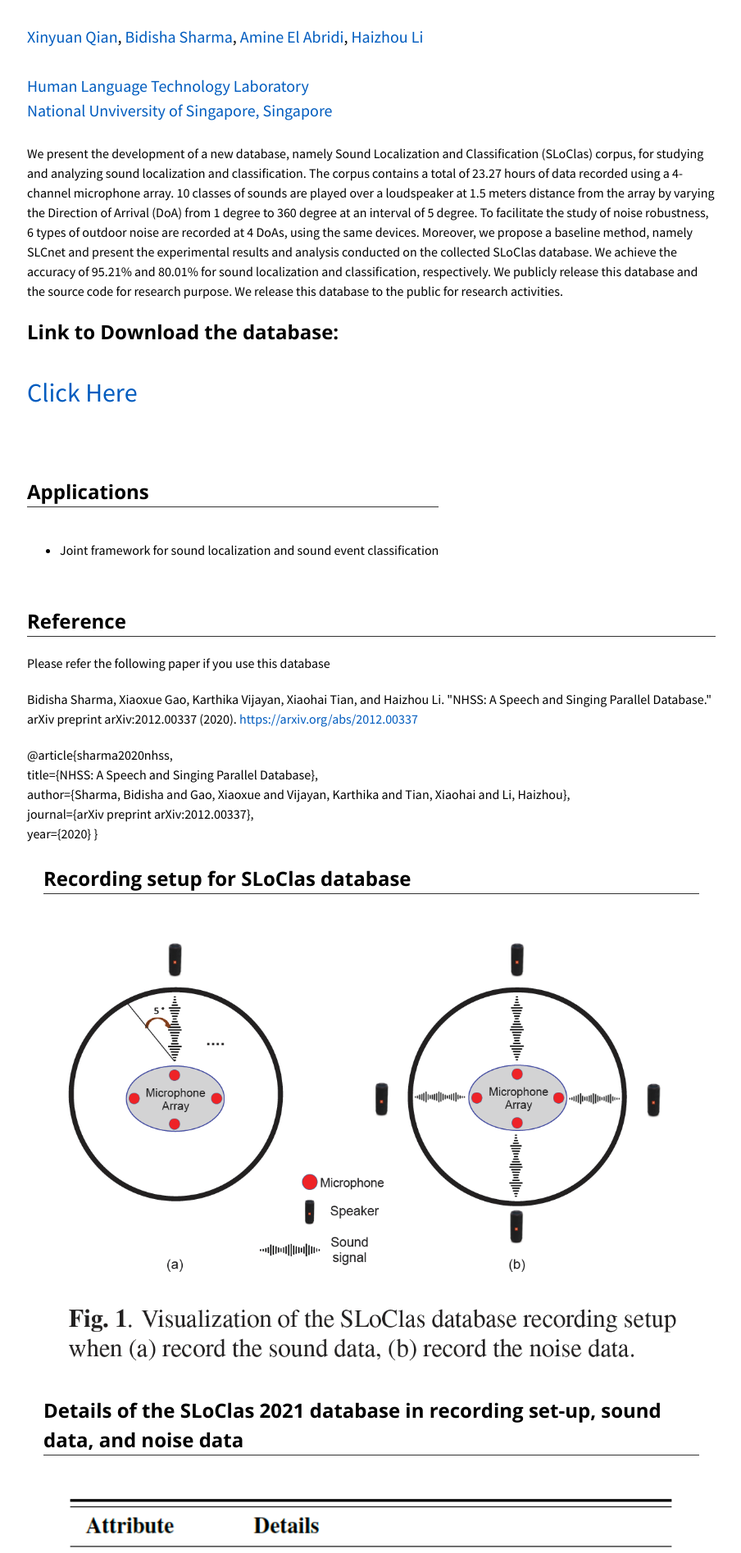
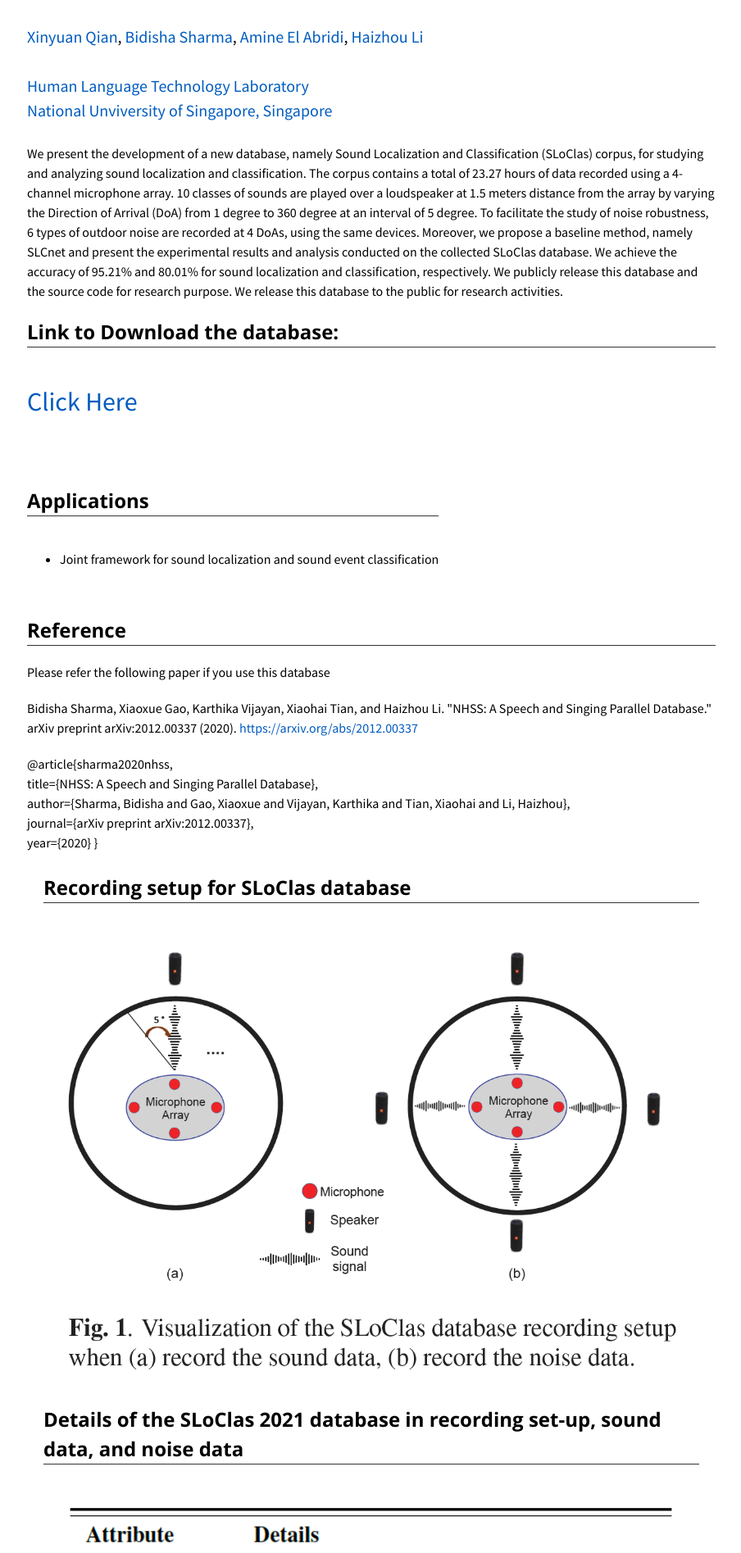
Before and after one commit to bidishasharma/bidishasharma.github.io, a Jekyll site: the page SLoClass/index.html, which Jekyll copies as it is, in a window 1280 px wide. Shown: the top 1895 px of the page at 82% size, without its empty margins (187-1091 px from the left). Built offline with Jekyll 4.4.1, drawn with Linux system fonts in a browser that asks for light colours; a script that is not in the unit is left out.

Commit message:
Update index.html

```diff
--- a/SLoClass/index.html
+++ b/SLoClass/index.html
@@ -48,9 +48,8 @@
               We release this database to the public for research activities.
 
  <h2>Link to Download the database:</h3>
-
+ <hr>
 <font size="+3"><p><a href="https://zenodo.org/record/4925958#.YMMyhiYRXCI">Click Here</a><br /> </p></font>
-</blockquote>
 
             </p>
           </div>
```
